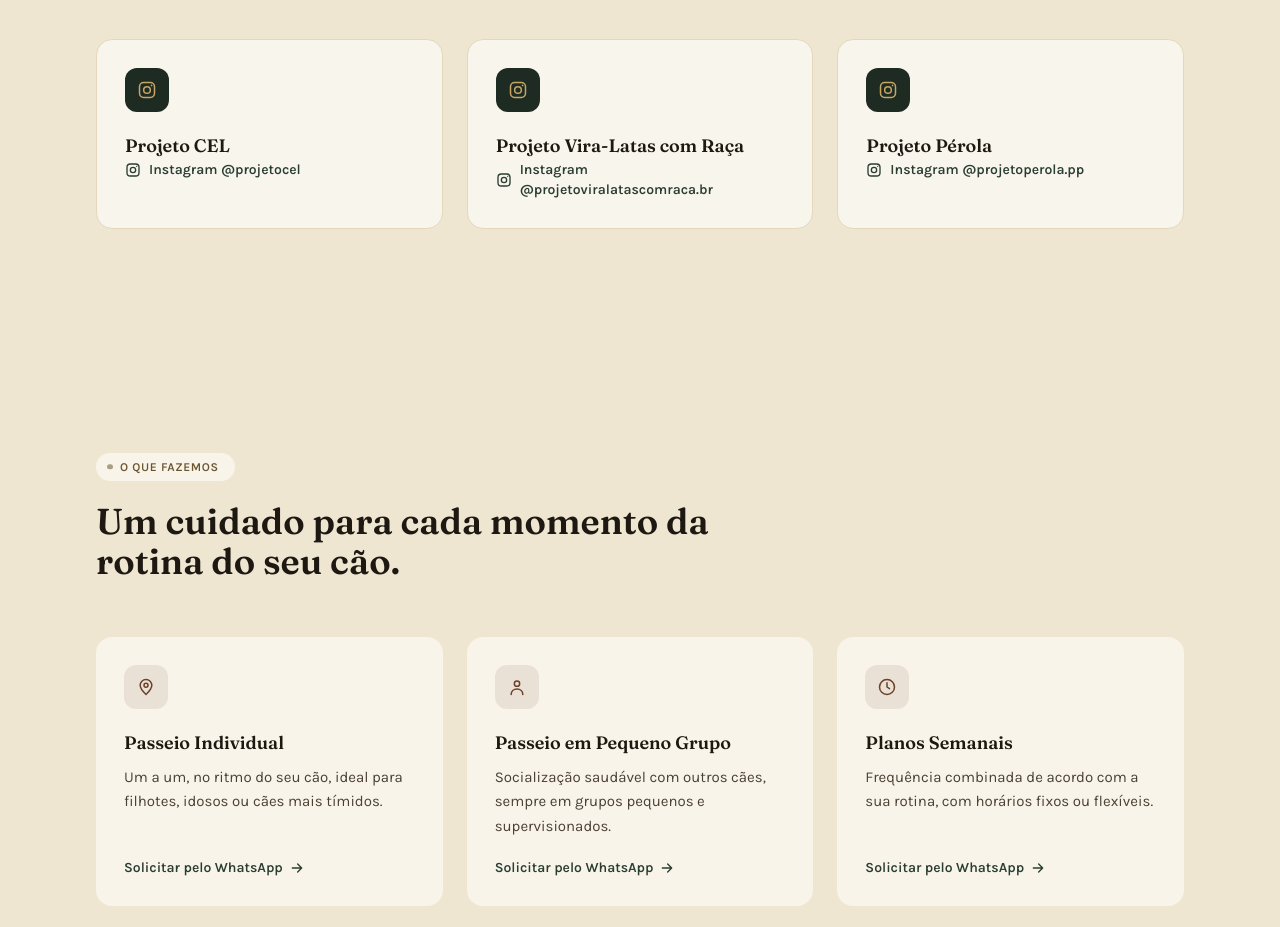
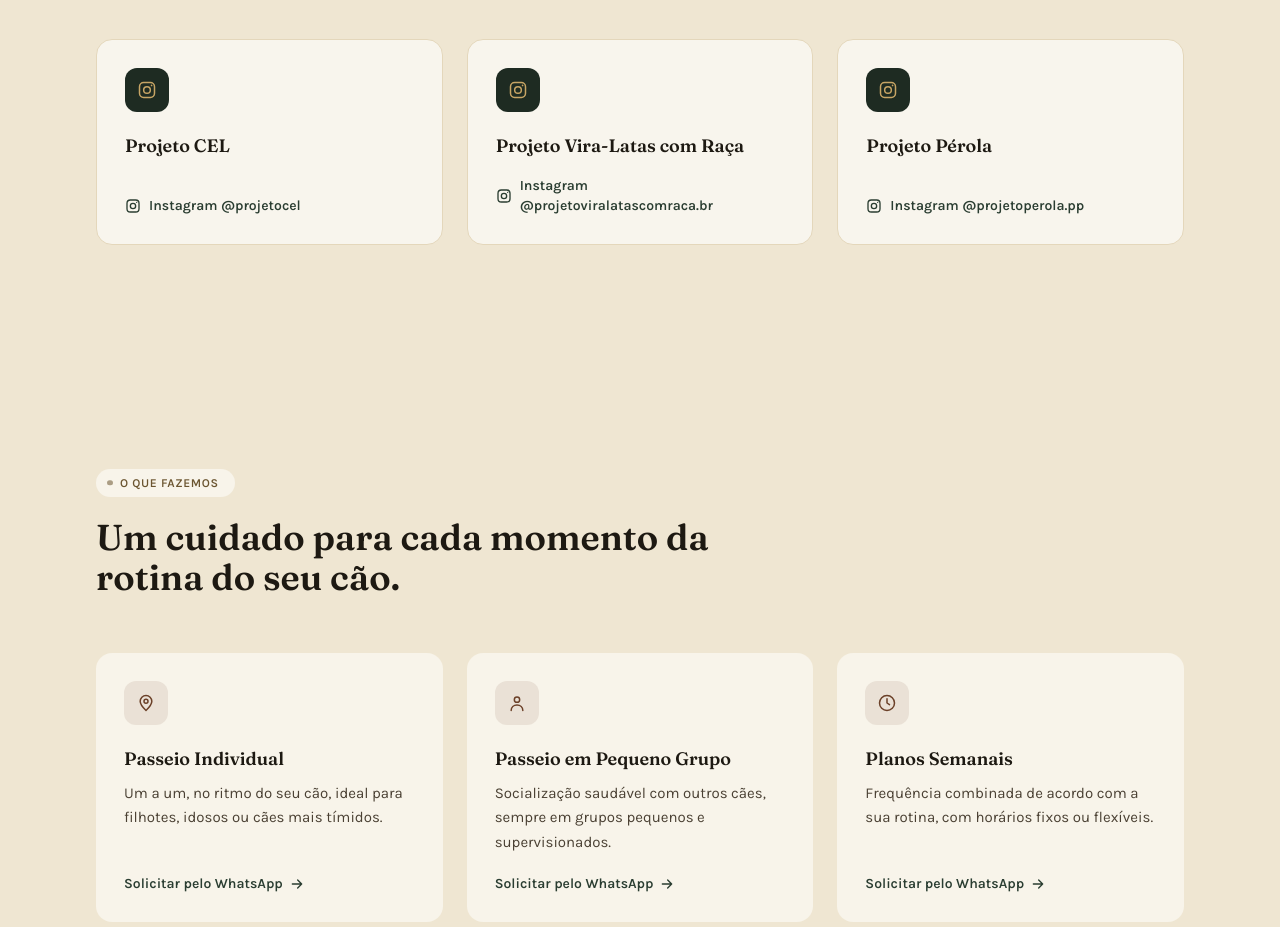
Before and after one commit to PatiMundoPet/PatiMundoPet, a website: page index.html in a window 1280 px wide. Shown: the part 2480-3407 px from the top of the page. Drawn offline with Linux system fonts and the light colour scheme.

Commit message:
fix: manter CSS compilado sincronizado

```diff
--- a/index.html
+++ b/index.html
@@ -279,8 +279,8 @@
         <div class="w-11 h-11 rounded-xl bg-moss-800 text-brass-400 flex items-center justify-center mb-5">
           <svg viewBox="0 0 24 24" class="w-5 h-5" fill="none" stroke="currentColor" stroke-width="1.8" stroke-linecap="round" stroke-linejoin="round" aria-hidden="true"><rect x="3" y="3" width="18" height="18" rx="5"/><circle cx="12" cy="12" r="4"/><circle cx="17.5" cy="6.5" r="1" fill="currentColor" stroke="none"/></svg>
         </div>
-        <h3 class="font-display font-semibold text-lg mb-3">Projeto CEL</h3>
-        <a href="https://www.instagram.com/projetocel" target="_blank" rel="noopener noreferrer" class="mt-auto inline-flex items-center gap-2 text-sm font-semibold text-moss-700 hover:text-moss-800 transition-colors" aria-label="Instagram do Projeto CEL (abre em nova aba)">
+        <h3 class="font-display font-semibold text-lg mb-4 flex-1">Projeto CEL</h3>
+        <a href="https://www.instagram.com/projetocel" target="_blank" rel="noopener noreferrer" class="inline-flex items-center gap-2 text-sm font-semibold text-moss-700 hover:text-moss-800 transition-colors" aria-label="Instagram do Projeto CEL (abre em nova aba)">
           <svg viewBox="0 0 24 24" class="w-4 h-4 shrink-0" fill="none" stroke="currentColor" stroke-width="2" stroke-linecap="round" stroke-linejoin="round" aria-hidden="true"><rect x="3" y="3" width="18" height="18" rx="5"/><circle cx="12" cy="12" r="4"/><circle cx="17.5" cy="6.5" r="1" fill="currentColor" stroke="none"/></svg>
           <span>Instagram @projetocel</span>
         </a>
@@ -289,8 +289,8 @@
         <div class="w-11 h-11 rounded-xl bg-moss-800 text-brass-400 flex items-center justify-center mb-5">
           <svg viewBox="0 0 24 24" class="w-5 h-5" fill="none" stroke="currentColor" stroke-width="1.8" stroke-linecap="round" stroke-linejoin="round" aria-hidden="true"><rect x="3" y="3" width="18" height="18" rx="5"/><circle cx="12" cy="12" r="4"/><circle cx="17.5" cy="6.5" r="1" fill="currentColor" stroke="none"/></svg>
         </div>
-        <h3 class="font-display font-semibold text-lg mb-3">Projeto Vira-Latas com Raça</h3>
-        <a href="https://www.instagram.com/projetoviralatascomraca.br" target="_blank" rel="noopener noreferrer" class="mt-auto inline-flex items-center gap-2 text-sm font-semibold text-moss-700 hover:text-moss-800 transition-colors" aria-label="Instagram do Projeto Vira-Latas com Raça (abre em nova aba)">
+        <h3 class="font-display font-semibold text-lg mb-4 flex-1">Projeto Vira-Latas com Raça</h3>
+        <a href="https://www.instagram.com/projetoviralatascomraca.br" target="_blank" rel="noopener noreferrer" class="inline-flex items-center gap-2 text-sm font-semibold text-moss-700 hover:text-moss-800 transition-colors" aria-label="Instagram do Projeto Vira-Latas com Raça (abre em nova aba)">
           <svg viewBox="0 0 24 24" class="w-4 h-4 shrink-0" fill="none" stroke="currentColor" stroke-width="2" stroke-linecap="round" stroke-linejoin="round" aria-hidden="true"><rect x="3" y="3" width="18" height="18" rx="5"/><circle cx="12" cy="12" r="4"/><circle cx="17.5" cy="6.5" r="1" fill="currentColor" stroke="none"/></svg>
           <span>Instagram @projetoviralatascomraca.br</span>
         </a>
@@ -299,8 +299,8 @@
         <div class="w-11 h-11 rounded-xl bg-moss-800 text-brass-400 flex items-center justify-center mb-5">
           <svg viewBox="0 0 24 24" class="w-5 h-5" fill="none" stroke="currentColor" stroke-width="1.8" stroke-linecap="round" stroke-linejoin="round" aria-hidden="true"><rect x="3" y="3" width="18" height="18" rx="5"/><circle cx="12" cy="12" r="4"/><circle cx="17.5" cy="6.5" r="1" fill="currentColor" stroke="none"/></svg>
         </div>
-        <h3 class="font-display font-semibold text-lg mb-3">Projeto Pérola</h3>
-        <a href="https://www.instagram.com/projetoperola.pp" target="_blank" rel="noopener noreferrer" class="mt-auto inline-flex items-center gap-2 text-sm font-semibold text-moss-700 hover:text-moss-800 transition-colors" aria-label="Instagram do Projeto Pérola (abre em nova aba)">
+        <h3 class="font-display font-semibold text-lg mb-4 flex-1">Projeto Pérola</h3>
+        <a href="https://www.instagram.com/projetoperola.pp" target="_blank" rel="noopener noreferrer" class="inline-flex items-center gap-2 text-sm font-semibold text-moss-700 hover:text-moss-800 transition-colors" aria-label="Instagram do Projeto Pérola (abre em nova aba)">
           <svg viewBox="0 0 24 24" class="w-4 h-4 shrink-0" fill="none" stroke="currentColor" stroke-width="2" stroke-linecap="round" stroke-linejoin="round" aria-hidden="true"><rect x="3" y="3" width="18" height="18" rx="5"/><circle cx="12" cy="12" r="4"/><circle cx="17.5" cy="6.5" r="1" fill="currentColor" stroke="none"/></svg>
           <span>Instagram @projetoperola.pp</span>
         </a>
--- a/scripts/build-site.mjs
+++ b/scripts/build-site.mjs
@@ -216,8 +216,8 @@ function renderCollaborations(projects) {
         <div class="w-11 h-11 rounded-xl bg-moss-800 text-brass-400 flex items-center justify-center mb-5">
           <svg viewBox="0 0 24 24" class="w-5 h-5" fill="none" stroke="currentColor" stroke-width="1.8" stroke-linecap="round" stroke-linejoin="round" aria-hidden="true"><rect x="3" y="3" width="18" height="18" rx="5"/><circle cx="12" cy="12" r="4"/><circle cx="17.5" cy="6.5" r="1" fill="currentColor" stroke="none"/></svg>
         </div>
-        <h3 class="font-display font-semibold text-lg mb-3">${escapeHtml(project.name)}</h3>
-        <a href="${escapeHtml(project.url)}" target="_blank" rel="noopener noreferrer" class="mt-auto inline-flex items-center gap-2 text-sm font-semibold text-moss-700 hover:text-moss-800 transition-colors" aria-label="Instagram do ${escapeHtml(project.name)} (abre em nova aba)">
+        <h3 class="font-display font-semibold text-lg mb-4 flex-1">${escapeHtml(project.name)}</h3>
+        <a href="${escapeHtml(project.url)}" target="_blank" rel="noopener noreferrer" class="inline-flex items-center gap-2 text-sm font-semibold text-moss-700 hover:text-moss-800 transition-colors" aria-label="Instagram do ${escapeHtml(project.name)} (abre em nova aba)">
           <svg viewBox="0 0 24 24" class="w-4 h-4 shrink-0" fill="none" stroke="currentColor" stroke-width="2" stroke-linecap="round" stroke-linejoin="round" aria-hidden="true"><rect x="3" y="3" width="18" height="18" rx="5"/><circle cx="12" cy="12" r="4"/><circle cx="17.5" cy="6.5" r="1" fill="currentColor" stroke="none"/></svg>
           <span>Instagram ${escapeHtml(project.instagram)}</span>
         </a>
```
